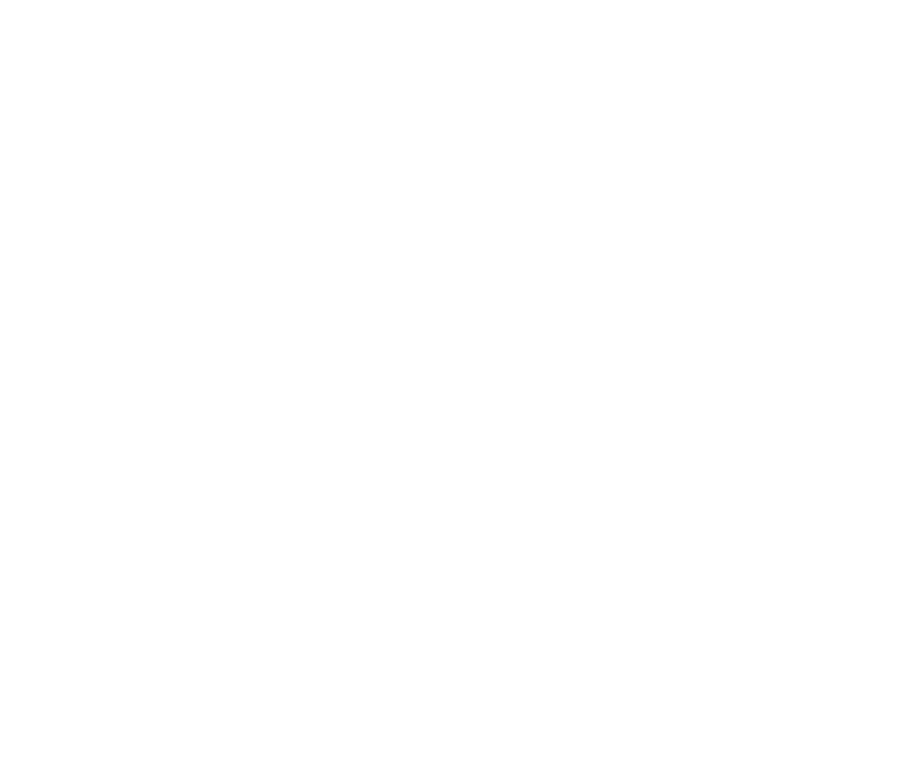
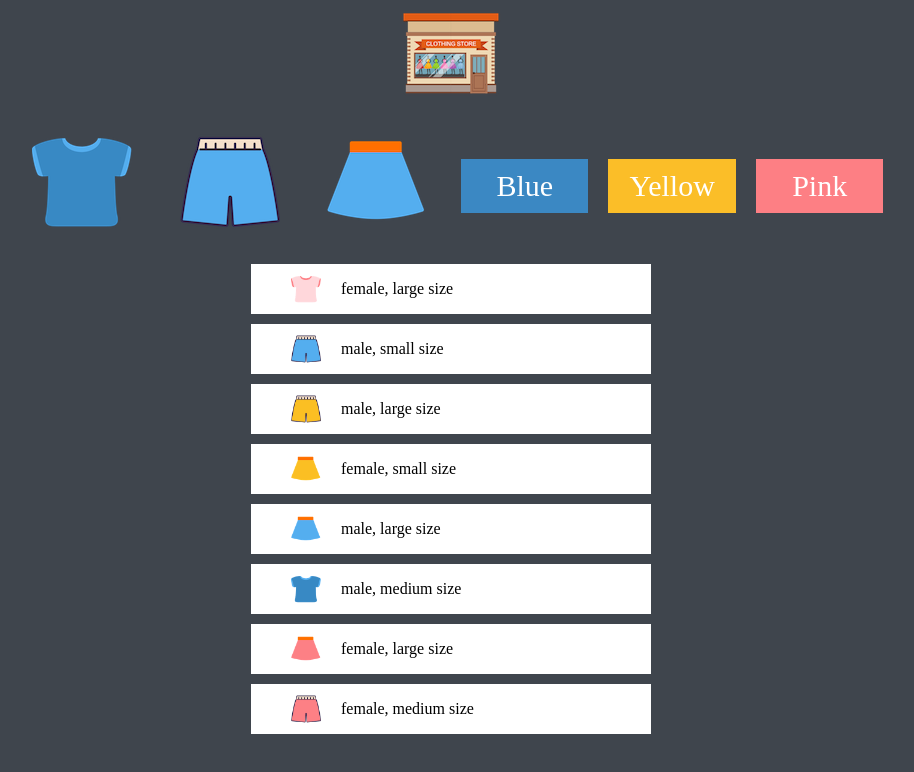
Before and after one commit to lianne-b/cloning-practice, a plain HTML site: page dream-coding_shopping mall game/shopping-game/shopping-template/index.html in a window 1280 px wide. Shown: the whole page, without its empty margins (189-1103 px from the left). Drawn offline with Linux system fonts and the light colour scheme.

Commit message:
Feat: HTML markup

```diff
--- a/dream-coding_shopping mall game/shopping-game/shopping-template/index.html
+++ b/dream-coding_shopping mall game/shopping-game/shopping-template/index.html
@@ -7,5 +7,47 @@
     <link rel="stylesheet" href="style.css" />
     <script src="src/main.js" defer></script>
   </head>
-  <body></body>
+  <body>
+    <div class="logo"><img src="img/logo.png" /></div>
+    <div class="categories">
+      <div class="category type tshirt">
+        <img src="img/blue_t.png" />
+      </div>
+      <div class="category type pants">
+        <img src="img/blue_p.png" />
+      </div>
+      <div class="category type skirt">
+        <img src="img/blue_s.png" />
+      </div>
+      <div class="category color blue">Blue</div>
+      <div class="category color yellow">Yellow</div>
+      <div class="category color pink">Pink</div>
+    </div>
+    <div class="items">
+      <div class="item pink tshirt">
+        <img src="img/pink_t.png" />female, large size
+      </div>
+      <div class="item blue pants">
+        <img src="img/blue_p.png" />male, small size
+      </div>
+      <div class="item yellow pants">
+        <img src="img/yellow_p.png" />male, large size
+      </div>
+      <div class="item yellow skirt">
+        <img src="img/yellow_s.png" />female, small size
+      </div>
+      <div class="item blue skirt">
+        <img src="img/blue_s.png" />male, large size
+      </div>
+      <div class="item blue tshirt">
+        <img src="img/blue_t.png" />male, medium size
+      </div>
+      <div class="item pink skirt">
+        <img src="img/pink_s.png" />female, large size
+      </div>
+      <div class="item pink pants">
+        <img src="img/pink_p.png" />female, medium size
+      </div>
+    </div>
+  </body>
 </html>
--- a/dream-coding_shopping mall game/shopping-game/shopping-template/src/main.js
+++ b/dream-coding_shopping mall game/shopping-game/shopping-template/src/main.js
@@ -0,0 +1,17 @@
+const colorBlue = document.querySelectorAll(".category.color.blue");
+const colorYellow = document.querySelectorAll(".yellow");
+const colorPink = document.querySelectorAll(".pink");
+const typePants = document.querySelectorAll(".pants");
+const typeSkirt = document.querySelectorAll(".skirt");
+const typeTshirt = document.querySelectorAll(".tshirt");
+
+const items = document.querySelector(".items");
+const item = document.querySelectorAll(".item");
+
+
+colorBlue.onclick = function filterBlue() {
+    colorYellow.classList.add(".hide");
+}
+
+
+console.log(colorBlue);
--- a/dream-coding_shopping mall game/shopping-game/shopping-template/style.css
+++ b/dream-coding_shopping mall game/shopping-game/shopping-template/style.css
@@ -11,3 +11,76 @@
 * {
   box-sizing: border-box;
 }
+
+.hide {
+  display: none;
+}
+
+body {
+  background-color: var(--color-black);
+  display: flex;
+  flex-direction: column;
+  justify-content: center;
+  align-items: center;
+}
+
+.categories {
+  display: flex;
+  align-items: center;
+  justify-content: center;
+  width: 70%;
+}
+
+.category {
+  width: 20%;
+  height: 20%;
+  box-sizing: border-box;
+}
+
+.type,
+.color {
+  padding: 20px;
+}
+
+.category {
+  font-size: 30px;
+  color: white;
+  padding: 10px;
+  margin: 10px;
+  text-align: center;
+}
+
+.category.color.blue {
+  background-color: var(--color-blue);
+}
+
+.category.color.yellow {
+  background-color: var(--color-yellow);
+}
+
+.category.color.pink {
+  background-color: var(--color-pink);
+}
+
+.items {
+  display: flex;
+  flex-direction: column;
+  align-items: center;
+  justify-content: center;
+}
+
+.item {
+  display: flex;
+  justify-content: flex-start;
+  align-items: center;
+  width: 400px;
+  padding: 10px;
+  padding-left: 40px;
+  background-color: var(--color-white);
+  margin: 5px;
+}
+
+.item img {
+  width: 30px;
+  margin-right: 20px;
+}
```
